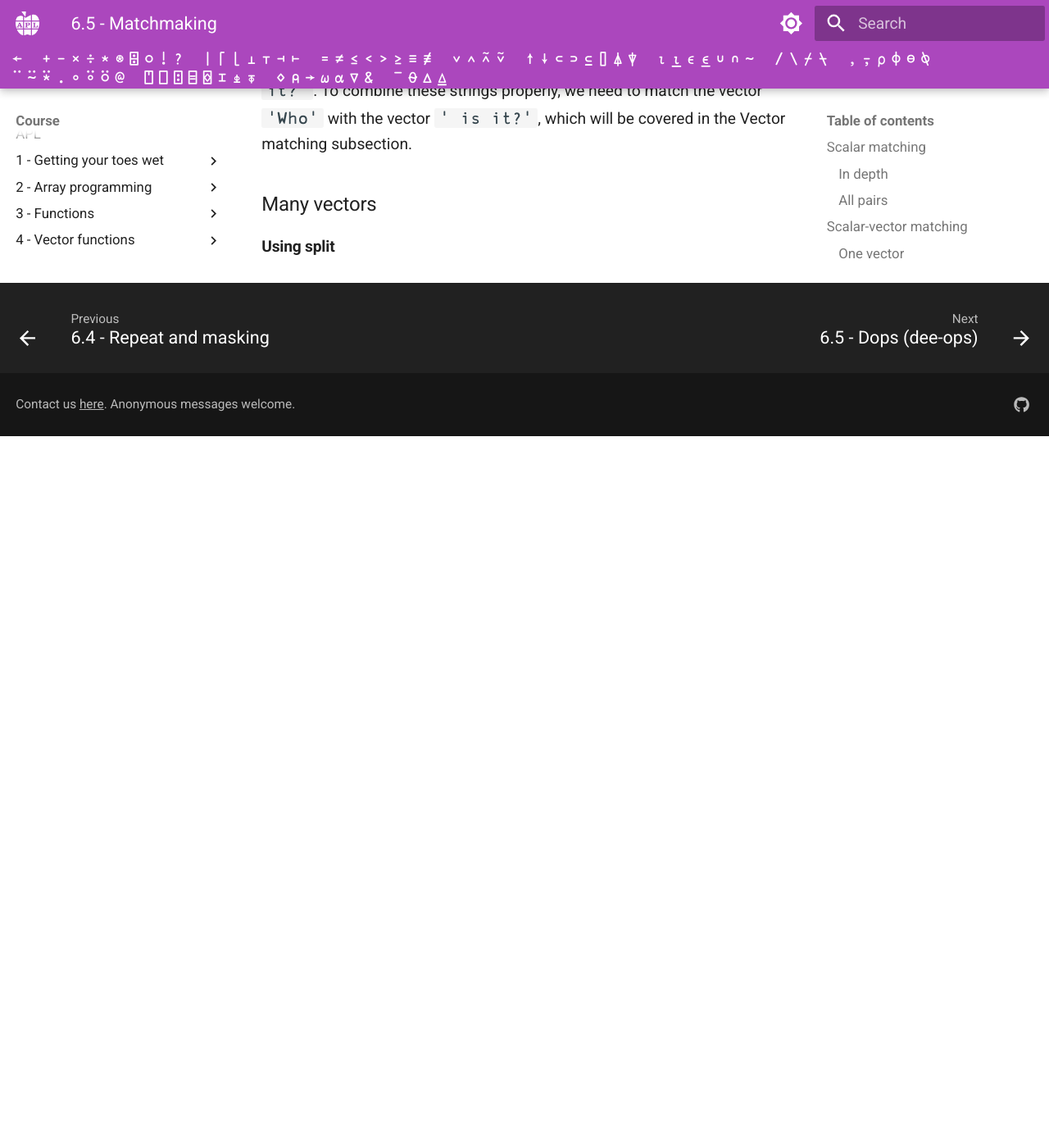
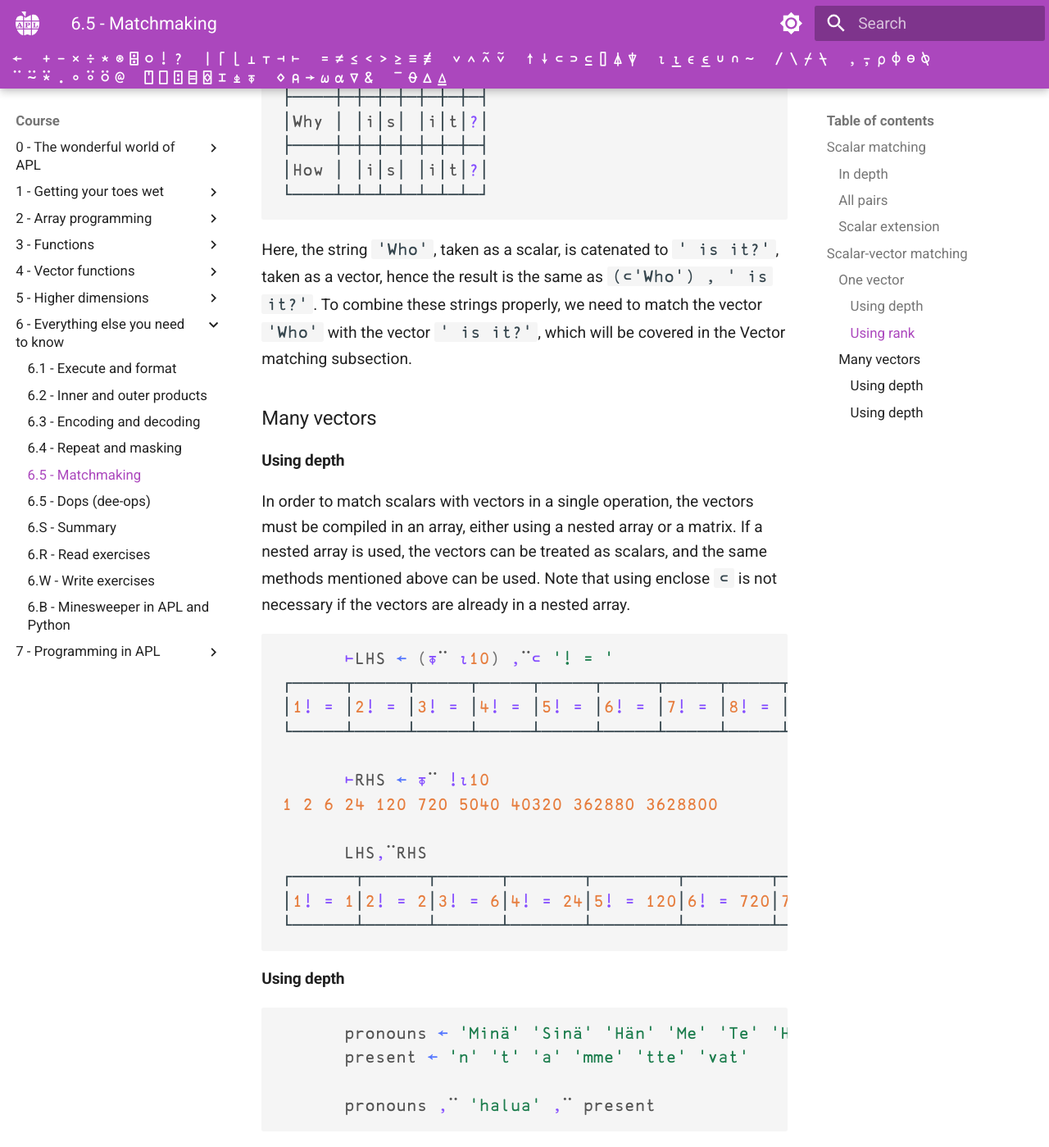
Before and after one commit to APLMOOC/APLMOOC, an MkDocs documentation site: the page built from docs/course/ch6/part5.md, in a window 1280 px wide and 1400 px high, scrolled down 12724 px. Shown: the whole window at 82% size. Built offline with MkDocs 1.6.1 and Material for MkDocs 9.7.7, drawn with Linux system fonts in a browser that asks for light colours; some web fonts are replaced; a script that is not in the unit is left out; before the commit the page ends 13256 px from its top, so only the background shows below that; some of the changed text lies outside the part shown.

Commit message:
Add matching nested vectors to Chapter 6

````diff
--- a/docs/course/ch6/part5.md
+++ b/docs/course/ch6/part5.md
@@ -268,13 +268,15 @@
 
 This is one example of a general pattern that we will see in this section, which is that the rank ``⍤`` operator is powerful enough to express most of the matchings without using nested arrays.
 
+### Scalar extension
+
 ## Scalar-vector matching
 
 ### One vector
 
 #### Using depth
 
-The ``⊂`` enclose function can be used, along with ``¨`` each, to apply a list of scalars to a vector. Consider the following construction of the ``CIPHER`` array from previous write exercises using the rotate ``⌽`` function with ``¨⊂`` each and enclose
+The ``⊂`` enclose function can be used, along with ``¨`` each, to apply a list of scalars to a vector. The way this works is that the ``⊂`` enclose function turns the vector into a scalar, which allows ``¨`` each to apply each scalar from the left argument to the single scalar on the right argument using scalar extension. Consider the following construction of the ``CIPHER`` array from previous write exercises using the rotate ``⌽`` function with ``¨⊂`` each and enclose
 
 ```apl
       ⎕A
@@ -371,6 +373,9 @@
 HaHaHaHaHaHaHaHa
 HaHaHaHaHaHaHaHaHa
 HaHaHaHaHaHaHaHaHaHa
+
+      (⌽⍳99) (∊,¨⍤0 1) 'Bottles of beer on the wall' 'Bottles of beer. Take one down pass it around,'
+99 Bottles of beer on the wall 99 Bottles of beer. Take one down pass it around, 98 Bottles of beer on the wall 98 Bottles of beer ...
 ```
 
 
@@ -395,6 +400,35 @@
 
 ### Many vectors
 
+#### Using depth
+
+In order to match scalars with vectors in a single operation, the vectors must be compiled in an array, either using a nested array or a matrix. If a nested array is used, the vectors can be treated as scalars, and the same methods mentioned above can be used. Note that using enclose ``⊂`` is not necessary if the vectors are already in a nested array.
+
+```apl
+      ⊢LHS ← (⍕¨ ⍳10) ,¨⊂ '! = '
+┌─────┬─────┬─────┬─────┬─────┬─────┬─────┬─────┬─────┬──────┐
+│1! = │2! = │3! = │4! = │5! = │6! = │7! = │8! = │9! = │10! = │
+└─────┴─────┴─────┴─────┴─────┴─────┴─────┴─────┴─────┴──────┘
+
+      ⊢RHS ← ⍕¨ !⍳10
+1 2 6 24 120 720 5040 40320 362880 3628800
+
+      LHS,¨RHS
+┌──────┬──────┬──────┬───────┬────────┬────────┬─────────┬──────────┬───────────┬─────────────┐
+│1! = 1│2! = 2│3! = 6│4! = 24│5! = 120│6! = 720│7! = 5040│8! = 40320│9! = 362880│10! = 3628800│
+└──────┴──────┴──────┴───────┴────────┴────────┴─────────┴──────────┴───────────┴─────────────┘
+```
+
+#### Using depth
 
 
-#### Using split
+
+
+
+
+```apl
+      pronouns ← 'Minä' 'Sinä' 'Hän' 'Me' 'Te' 'He'
+      present ← 'n' 't' 'a' 'mme' 'tte' 'vat'
+
+      pronouns ,¨ 'halua' ,¨ present
+```
````
